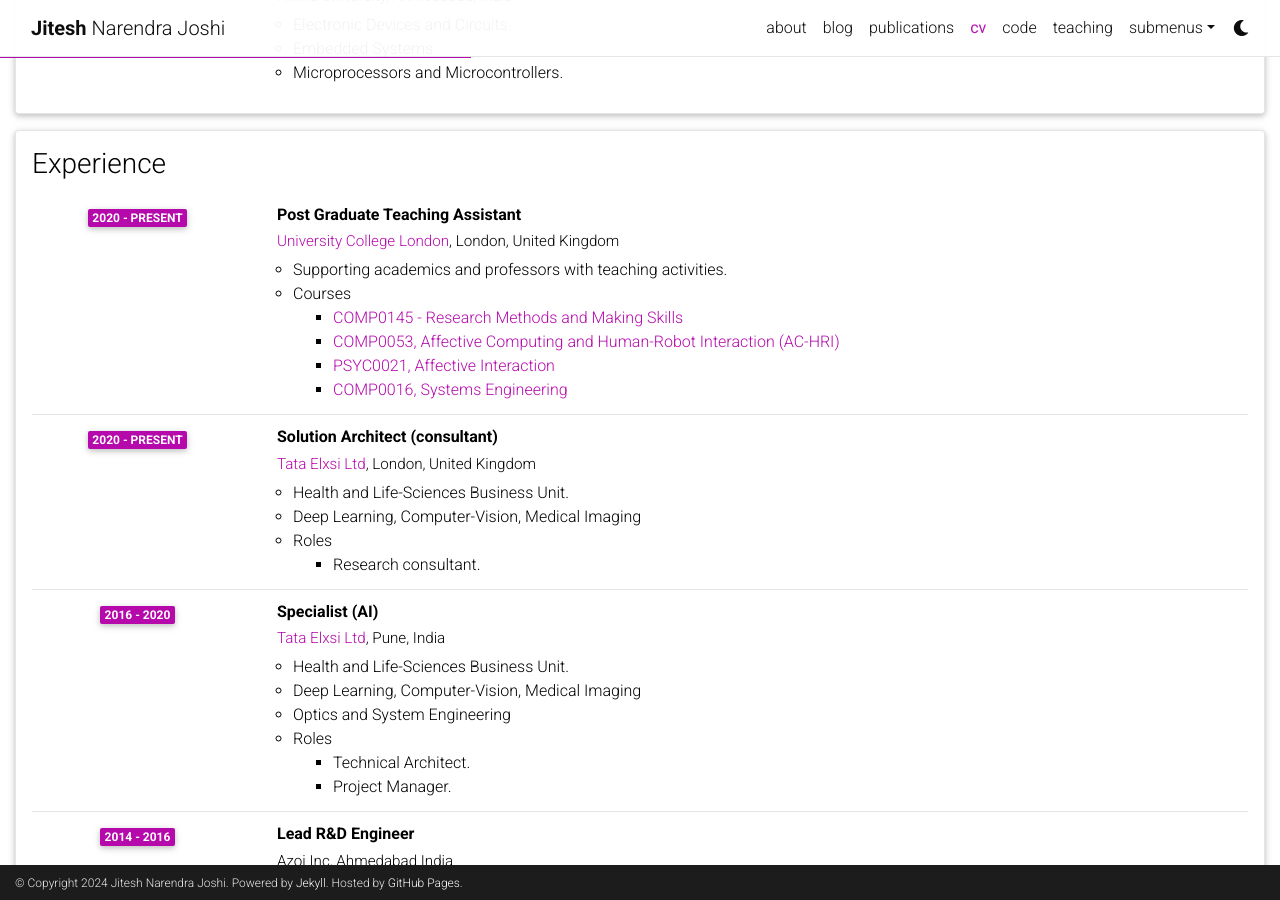
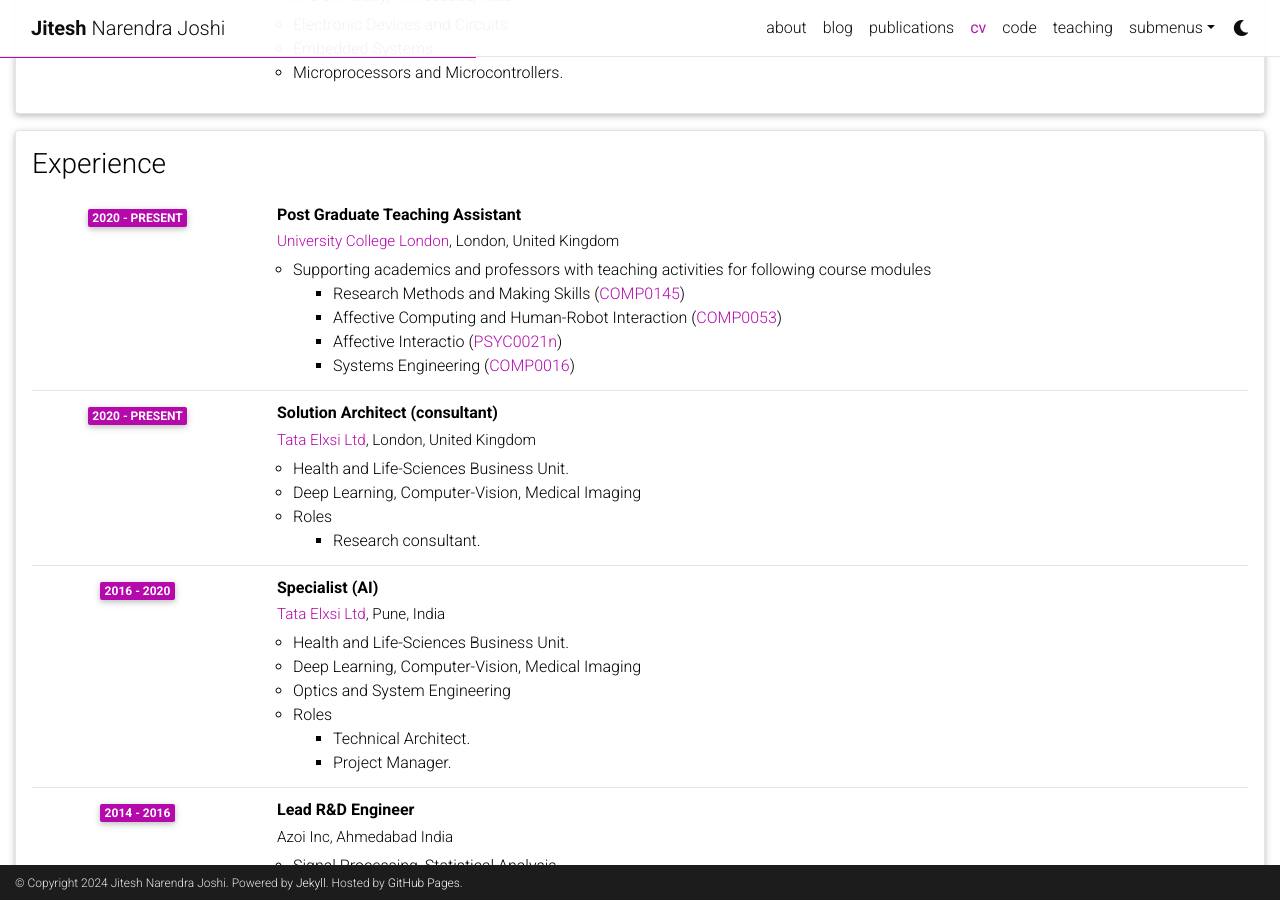
Before and after one commit to jnj256/jnj256.github.io, a Jekyll site: the page built from _pages/cv.md, in a window 1280 px wide and 900 px high, scrolled down 816 px. Built offline with Jekyll 4.4.1, drawn with Linux system fonts in a browser that asks for light colours; comment, search, counter and statistics services are not loaded; a style sheet for code colours, icons or effects is not loaded.

Commit message:
Updated CV

```diff
--- a/_data/cv.yml
+++ b/_data/cv.yml
@@ -42,13 +42,12 @@
       institution: <a href="https://profiles.ucl.ac.uk/79098-jitesh-joshi" target="_blank">University College London</a>, London, United Kingdom
       year: 2020 - present
       description:
-        - Supporting academics and professors with teaching activities.
-        - title: Courses
+        - title: Supporting academics and professors with teaching activities for following course modules
           contents:
-            - <a href="https://www.ucl.ac.uk/module-catalogue/modules/research-methods-and-making-skills-COMP0145" target="_blank">COMP0145 - Research Methods and Making Skills</a>
-            - <a href="https://www.ucl.ac.uk/module-catalogue/modules/affective-computing-and-human-robot-interaction-COMP0053" target="_blank">COMP0053, Affective Computing and Human-Robot Interaction (AC-HRI)</a>
-            - <a href="https://www.ucl.ac.uk/module-catalogue/modules/affective-interaction-PSYC0021" target="_blank">PSYC0021, Affective Interaction</a>
-            - <a href="https://www.ucl.ac.uk/module-catalogue/modules/systems-engineering-COMP0016" target="_blank">COMP0016, Systems Engineering</a>
+            - Research Methods and Making Skills (<a href="https://www.ucl.ac.uk/module-catalogue/modules/research-methods-and-making-skills-COMP0145" target="_blank">COMP0145</a>)
+            - Affective Computing and Human-Robot Interaction (<a href="https://www.ucl.ac.uk/module-catalogue/modules/affective-computing-and-human-robot-interaction-COMP0053" target="_blank">COMP0053</a>)
+            - Affective Interactio (<a href="https://www.ucl.ac.uk/module-catalogue/modules/affective-interaction-PSYC0021" target="_blank">PSYC0021n</a>)
+            - Systems Engineering (<a href="https://www.ucl.ac.uk/module-catalogue/modules/systems-engineering-COMP0016" target="_blank">COMP0016</a>)
 
     - title: Solution Architect (consultant)
       institution: <a href="https://www.tataelxsi.com/" target="_blank">Tata Elxsi Ltd</a>, London, United Kingdom
```
